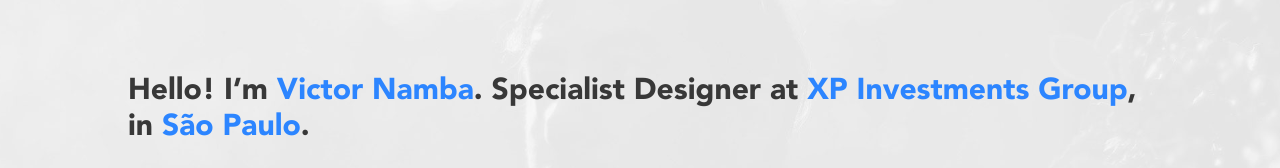
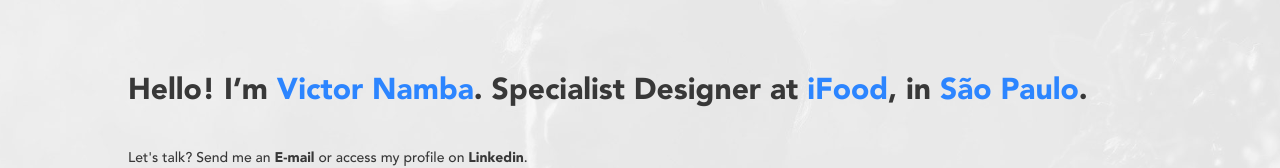
Before and after one commit to victornamba/portfolio, a plain HTML site: page index.html in a window 1280 px wide. Shown: the part 146-314 px from the top of the page. Drawn offline with Linux system fonts and the light colour scheme.

Commit message:
Update index.html
change company info

```diff
--- a/index.html
+++ b/index.html
@@ -52,7 +52,7 @@
 <body>
 <div class="content">
   <div class="logo" id="vn"></div>
-  <div class="title" id="black">Hello! I’m <v>Victor Namba</v>. Specialist Designer at <v>XP Investments Group</v>, in <v>São Paulo</v>.</div>
+  <div class="title" id="black">Hello! I’m <v>Victor Namba</v>. Specialist Designer at <v>iFood</v>, in <v>São Paulo</v>.</div>
   <div class="txt" id="small" style="padding-top: 4%">Let's talk? Send me an <a href="mailto:victornamba@gmail.com">E-mail</a> or access my profile on <a href="https://www.linkedin.com/in/victornamba/" target="_blank">Linkedin</a>.</div>
   <div class="cover">
     <a href="01.html" alt="HUB XP"><div id="cover01" style="padding: 4%"><p class="home_title">Hub XP</p><p class="home_description">UX/UI, Visual, Motion</p><p id="small" style="color: #FFF">2019 - Current</p></div></a>
```
